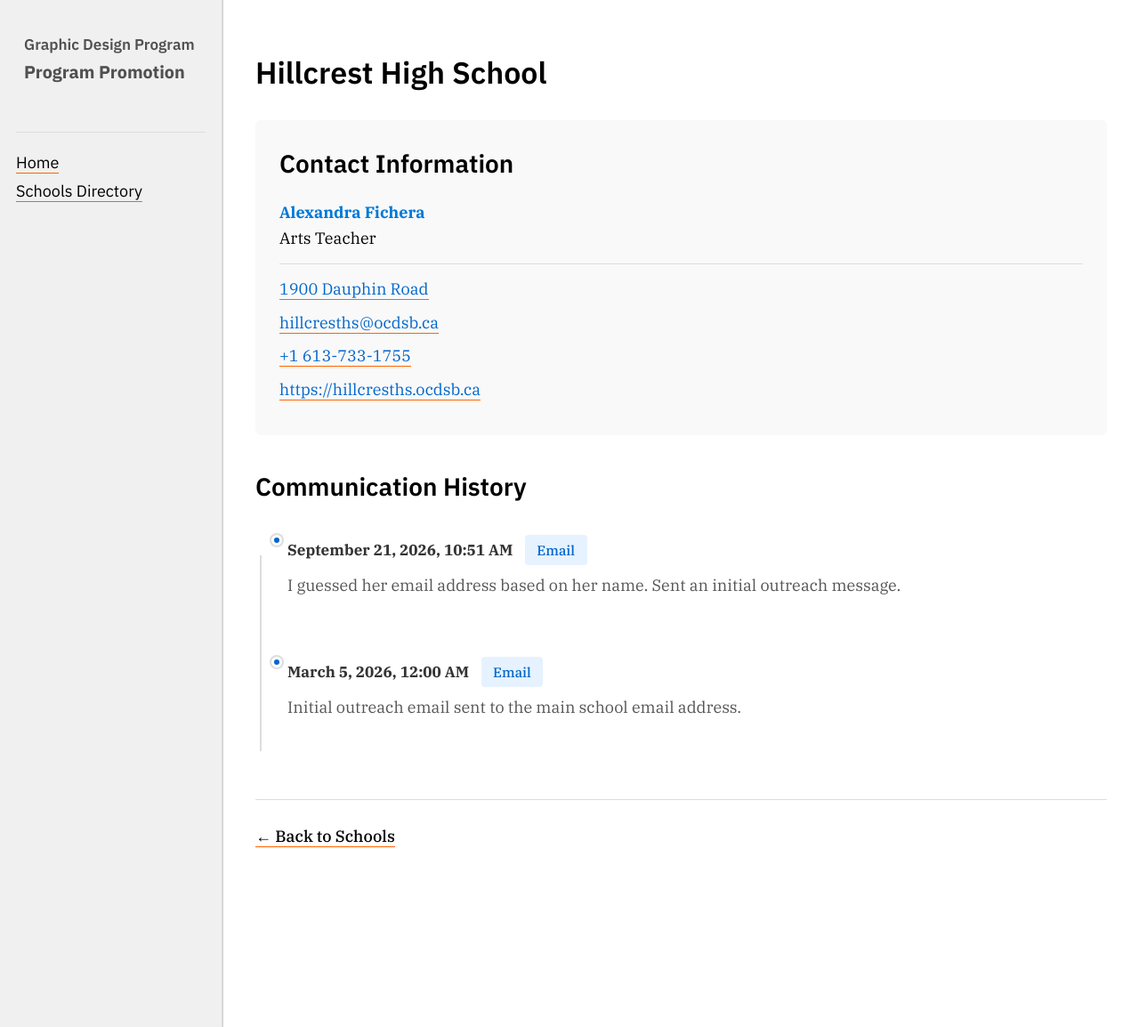
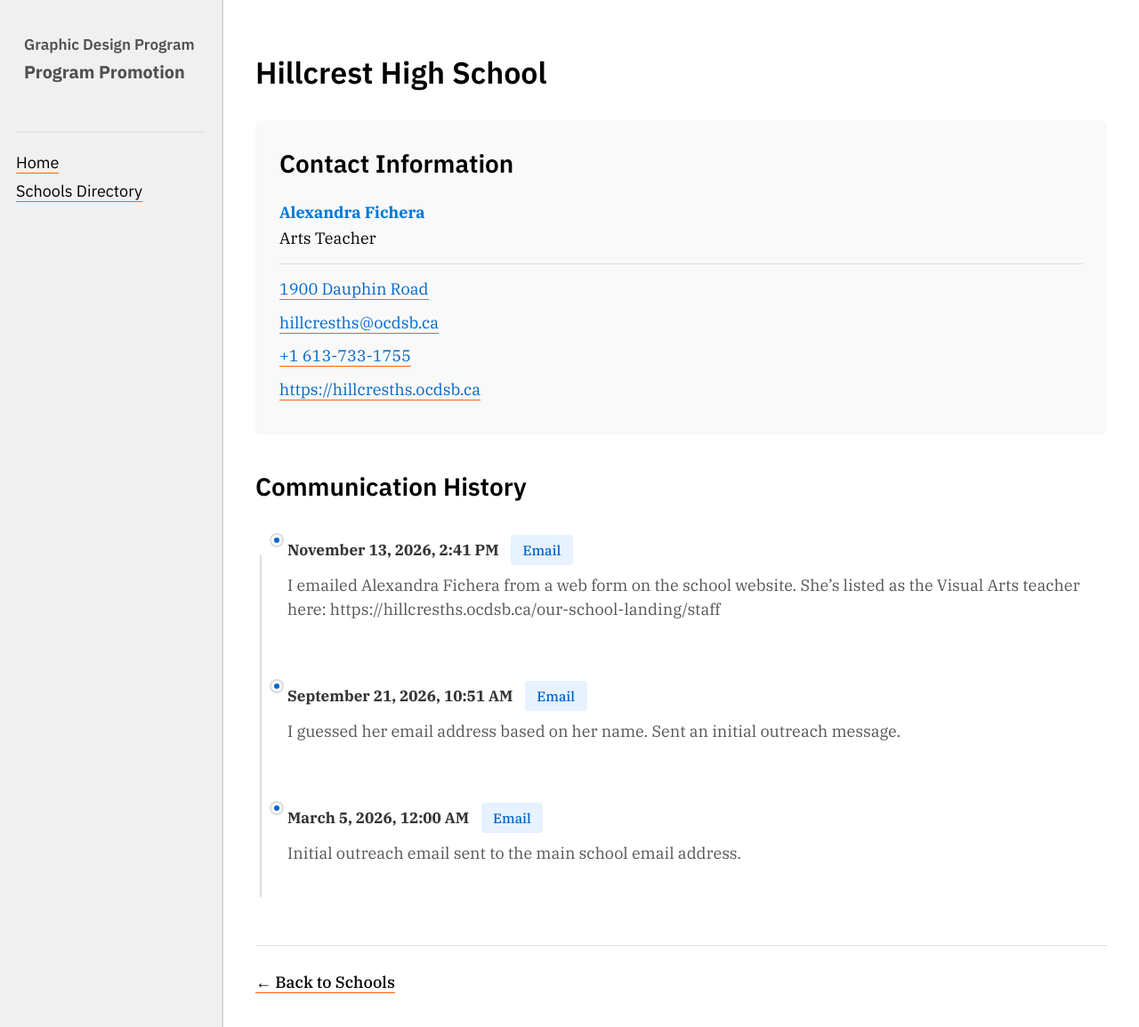
Before and after one commit to AlainParadis/program-promotion, a Jekyll site: the page built from _schools/hillcrest-high-school.md, in a window 1280 px wide and 1154 px high. Shown: the whole window at 89% size. Built offline with Jekyll 4.4.1, drawn with Linux system fonts in a browser that asks for light colours.

Commit message:
logged contacts to more schools

```diff
--- a/_schools/hillcrest-high-school.md
+++ b/_schools/hillcrest-high-school.md
@@ -17,4 +17,8 @@ communications:
   - date: "2026-03-05"
     method: "email"
     note: "Initial outreach email sent to the main school email address."
+  - date: "2026-11-13T14:41:00"
+    method: "email"
+    note: "I emailed Alexandra Fichera from a web form on the school website. She's listed as the Visual Arts teacher here: https://hillcresths.ocdsb.ca/our-school-landing/staff"
+
 ---
```
Also changed, not shown: _schools/john-mccrae-secondary-school.md (+3 -0 lines), _schools/notre-dame-high-school.md (+3 -0 lines), _schools/sir-wilfrid-laurier-secondary-school.md (+3 -0 lines).
